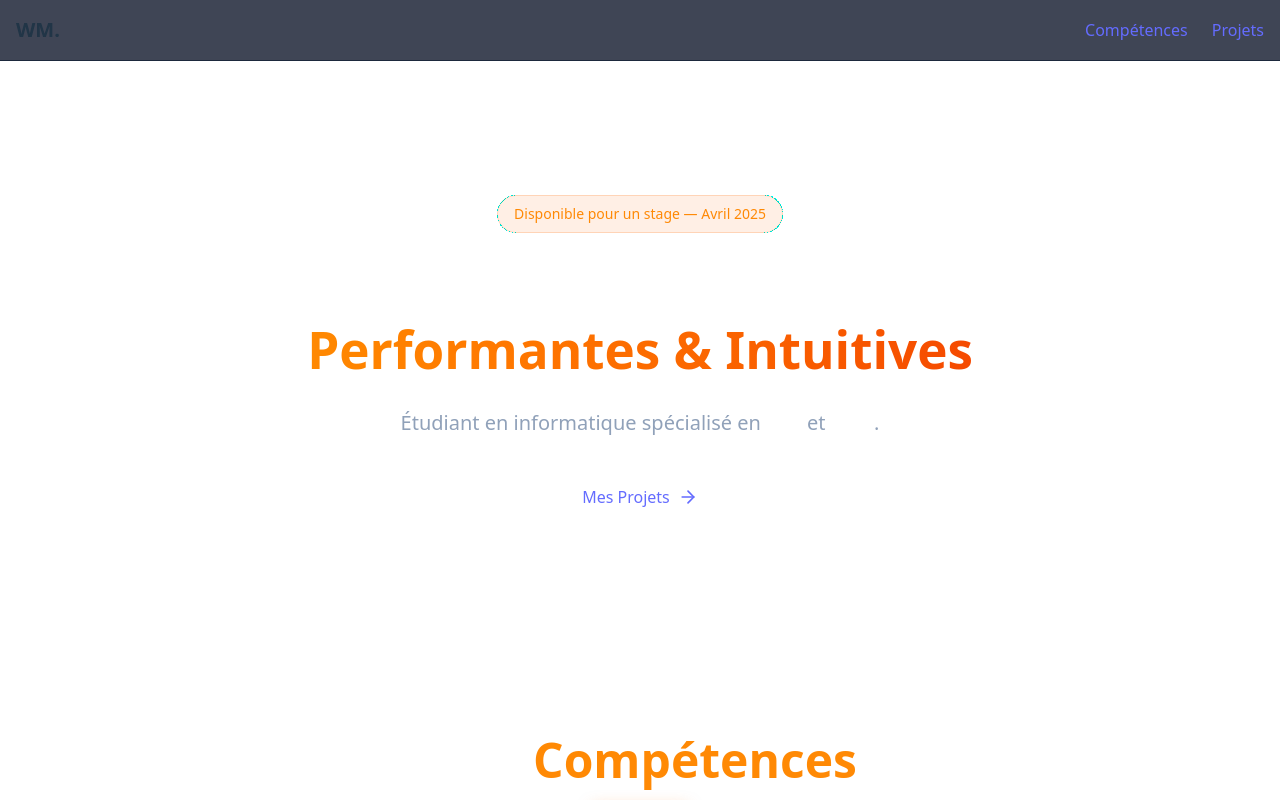
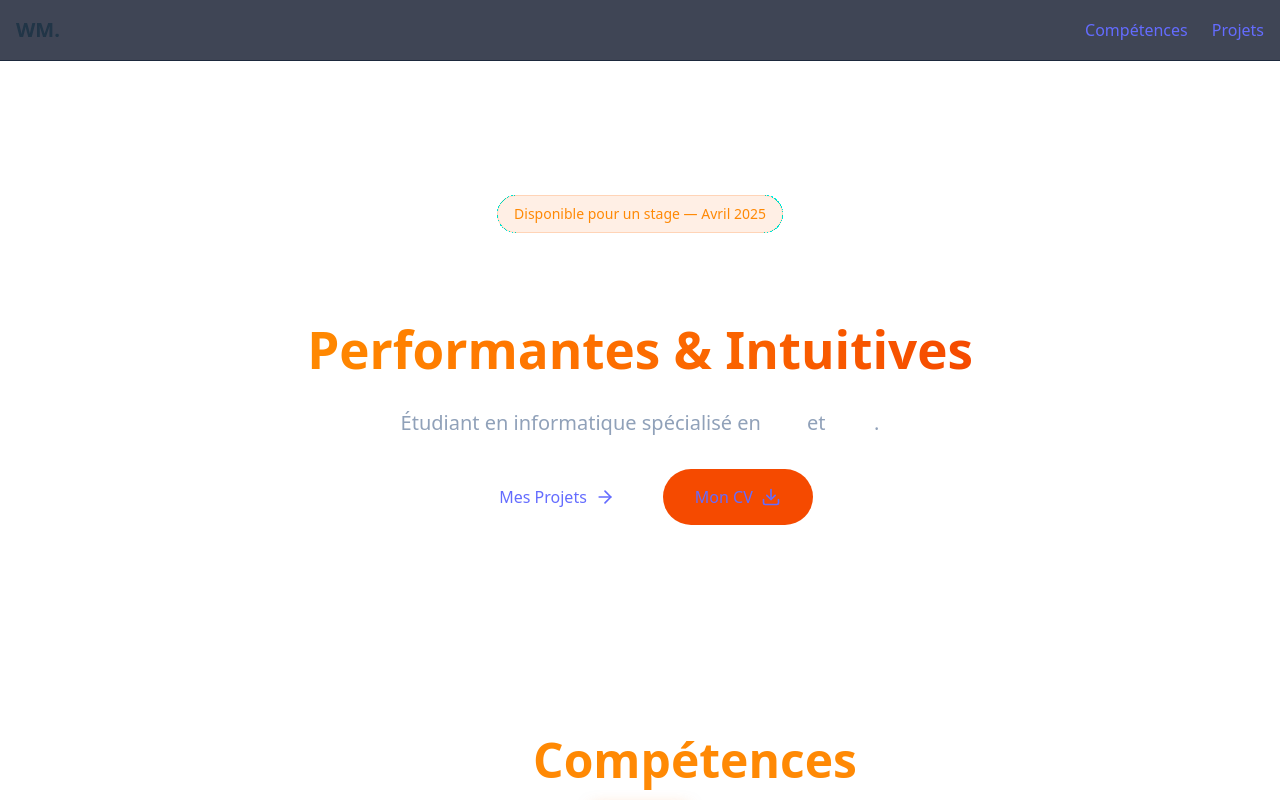
Before and after one commit to MoussaouiWassime/portfolio-react, a React (Vite) app: page / in a window 1280 px wide. Shown: the top 800 px of the page. Built offline with nearby package versions, Linux system fonts and the light colour scheme.

Commit message:
feat : add download link for CV in Hero component

```diff
--- a/src/components/Hero.tsx
+++ b/src/components/Hero.tsx
@@ -1,4 +1,4 @@
-import { ArrowRight } from 'lucide-react';
+import { ArrowRight, Download } from 'lucide-react';
 
 const Hero = () => {
     return (
@@ -23,6 +23,9 @@ const Hero = () => {
                     <a href="#projects" className="px-8 py-4 bg-white text-black font-bold rounded-full flex items-center gap-2 hover:bg-slate-200 transition-colors">
                         Mes Projets <ArrowRight size={20} />
                     </a>
+                    <a href="/CV Moussaoui Wassime.pdf" className="px-8 py-4 bg-orange-600 text-white font-bold rounded-full flex items-center gap-2 hover:bg-orange-700 transition-colors">
+                        Mon CV <Download size={20} />
+                    </a>
                 </div>
             </div>
         </section>
```
Also changed, not shown: 1 other file (tests, documents, lock files or other folders).
